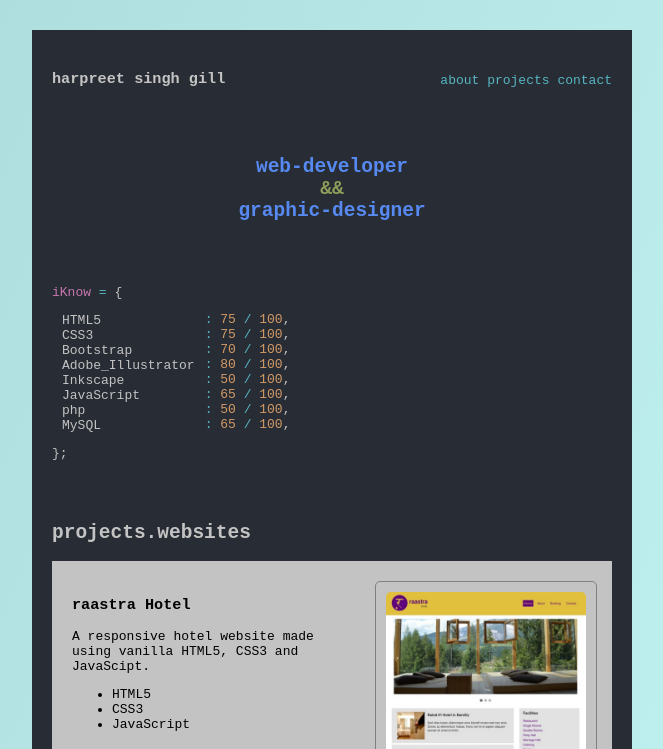
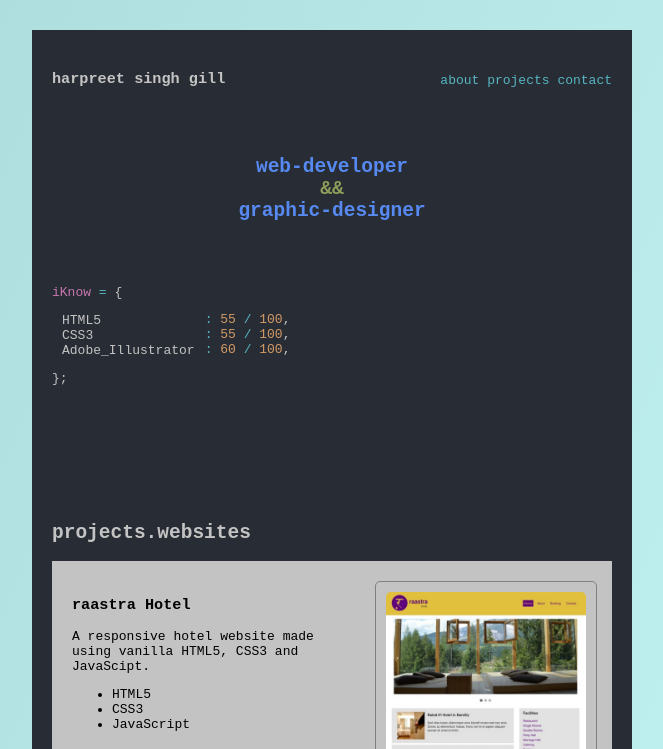
Before and after one commit to oikm/portfolio, a plain HTML site: page index.html in a window 1280 px wide. Shown: the top 749 px of the page, without its empty margins (308-971 px from the left). Drawn offline with Linux system fonts and the light colour scheme.

Commit message:
Update index.html

```diff
--- a/index.html
+++ b/index.html
@@ -37,26 +37,16 @@
             <ul>
               <li>HTML5</li>
               <li>CSS3</li>
-              <li>Bootstrap</li>
               <li>Adobe_Illustrator</li>
-              <li>Inkscape</li>
-              <li>JavaScript</li>
-              <li>php</li>
-              <li>MySQL</li>
             </ul>
             <p>};</p>
           </div>
 
           <div class="know-right">
             <ul>
-              <li><span class="colon">:</span> 75 <span class="colon">/</span> 100<span style="color:#C3C3C3">,</span></li>
-              <li><span class="colon">:</span> 75 <span class="colon">/</span> 100<span style="color:#C3C3C3">,</span></li>
-              <li><span class="colon">:</span> 70 <span class="colon">/</span> 100<span style="color:#C3C3C3">,</span></li>
-              <li><span class="colon">:</span> 80 <span class="colon">/</span> 100<span style="color:#C3C3C3">,</span></li>
-              <li><span class="colon">:</span> 50 <span class="colon">/</span> 100<span style="color:#C3C3C3">,</span></li>
-              <li><span class="colon">:</span> 65 <span class="colon">/</span> 100<span style="color:#C3C3C3">,</span></li>
-              <li><span class="colon">:</span> 50 <span class="colon">/</span> 100<span style="color:#C3C3C3">,</span></li>
-              <li><span class="colon">:</span> 65 <span class="colon">/</span> 100<span style="color:#C3C3C3">,</span></li>
+              <li><span class="colon">:</span> 55 <span class="colon">/</span> 100<span style="color:#C3C3C3">,</span></li>
+              <li><span class="colon">:</span> 55 <span class="colon">/</span> 100<span style="color:#C3C3C3">,</span></li>
+              <li><span class="colon">:</span> 60 <span class="colon">/</span> 100<span style="color:#C3C3C3">,</span></li>
             </ul>
           </div>
         </div>
```
